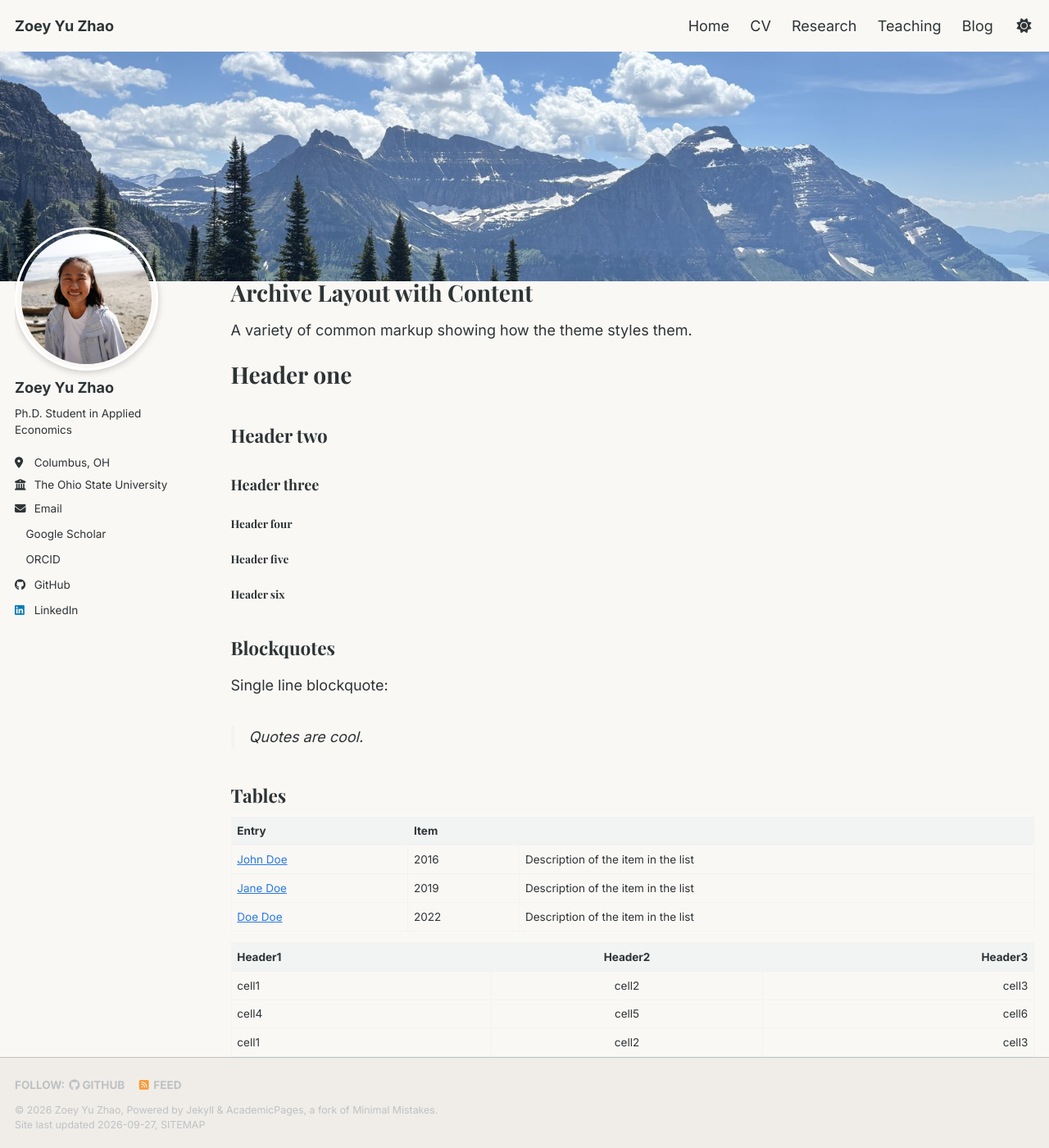
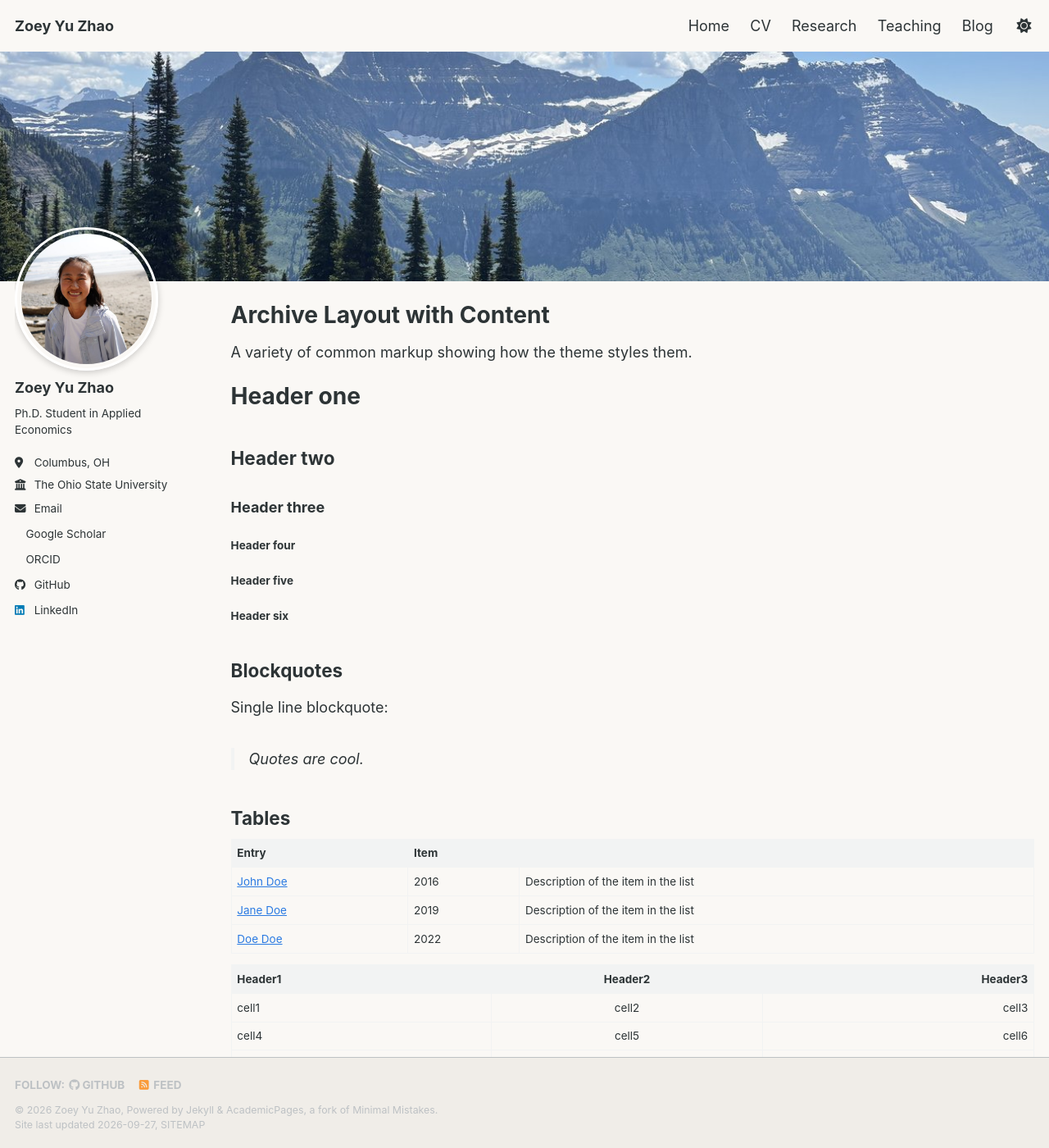
Before and after one commit to zoeyzhao-econ/zoeyzhao-econ.github.io, a Jekyll site: the page built from _pages/archive-layout-with-content.md, in a window 1280 px wide and 1400 px high. Shown: the whole window at 82% size. Built offline with Jekyll 4.4.1, drawn with Linux system fonts in a browser that asks for light colours; a style sheet for code colours, icons or effects is not loaded.

Commit message:
Revert fonts, re-crop banner for more trees, add content spacing
- Revert to system sans-serif fonts (remove Inter/Playfair Display)
- Re-crop banner to focus on trees and mountains (no peaks)
- Add padding-top to .archive for spacing below banner

Co-Authored-By: Claude Opus 4.6 <noreply@anthropic.com>

```diff
--- a/_includes/head/custom.html
+++ b/_includes/head/custom.html
@@ -19,9 +19,4 @@
 <link rel="icon" href="/images/favicon.ico"/>
 <meta name="theme-color" content="var(--global-bg-color)"/>
 
-<!-- Google Fonts: Inter + Playfair Display -->
-<link rel="preconnect" href="https://fonts.googleapis.com">
-<link rel="preconnect" href="https://fonts.gstatic.com" crossorigin>
-<link href="https://fonts.googleapis.com/css2?family=Inter:wght@300;400;500;600;700&family=Playfair+Display:wght@400;600;700&display=swap" rel="stylesheet">
-
 <!-- end custom head snippets -->
--- a/_sass/_themes.scss
+++ b/_sass/_themes.scss
@@ -15,7 +15,7 @@ $indent-var                 : 1.3em;
 
 /* System typefaces */
 $serif                      : Georgia, Times, serif;
-$sans-serif                 : "Inter", -apple-system, "Roboto", "Segoe UI", "Helvetica Neue", Arial, sans-serif;
+$sans-serif                 : -apple-system, ".SFNSText-Regular", "San Francisco", "Roboto", "Segoe UI", "Helvetica Neue", "Lucida Grande", Arial, sans-serif;
 $monospace                  : Monaco, Consolas, "Lucida Console", monospace;
 
 /* Sans serif typefaces */
@@ -40,7 +40,7 @@ $type-size-7                : 0.6875em; // ~11px
 $type-size-8                : 0.625em;  // ~10px
 
 $global-font-family         : $sans-serif;
-$header-font-family         : "Playfair Display", Georgia, serif;
+$header-font-family         : $sans-serif;
 $caption-font-family        : $serif;
 
 /* ==========================================================================
--- a/_sass/layout/_archive.scss
+++ b/_sass/layout/_archive.scss
@@ -4,6 +4,7 @@
 
 .archive {
   margin-bottom: 2em;
+  padding-top: 1.5em;
 
   @include breakpoint($medium) {
     @include span(12 of 12);
```
Also changed, not shown: _pages/research.md (+2 -3 lines), images/banner.jpg.
